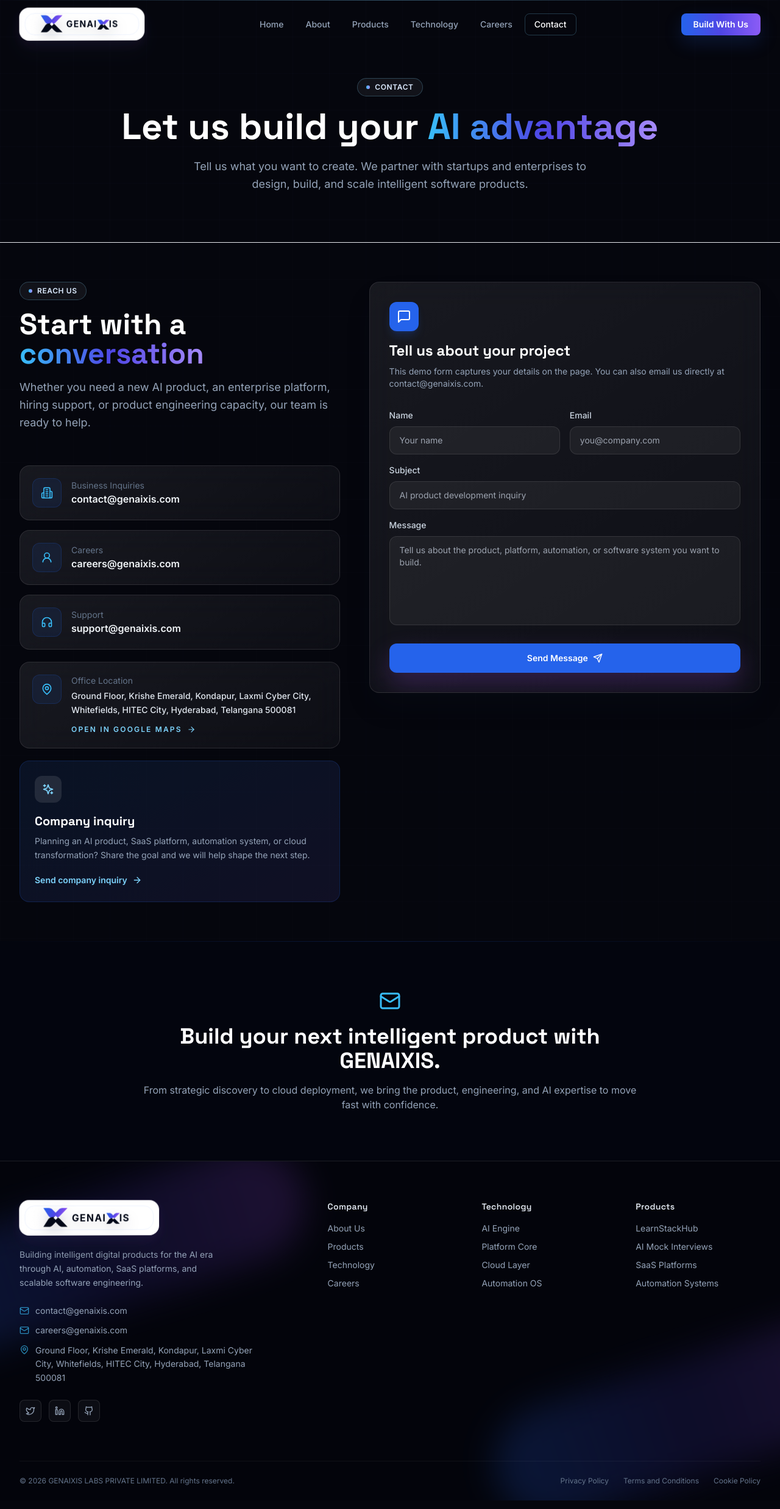
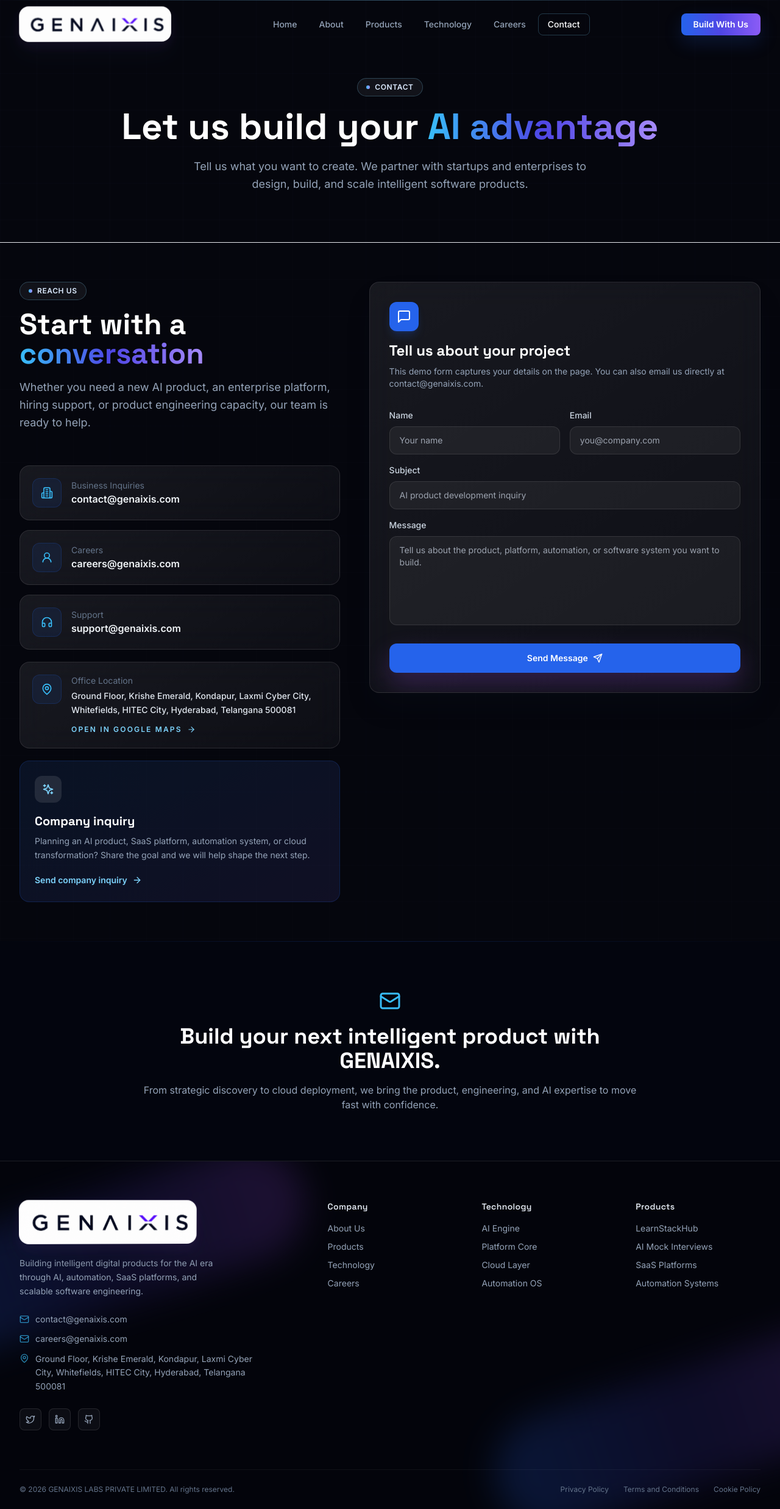
Before and after one commit to Dattakumar369/genaixis, a React (Vite) app: page /contact in a window 1280 px wide. Shown: the whole page at 61% size. Built offline with nearby package versions, Linux system fonts and the light colour scheme.

Commit message:
Use PNG logo asset

```diff
--- a/index.html
+++ b/index.html
@@ -17,11 +17,11 @@
     <meta property="og:type" content="website" />
     <meta property="og:url" content="https://genaixis.com/" />
     <meta property="og:site_name" content="GENAIXIS LABS" />
-    <meta property="og:image" content="https://genaixis.com/genaixis-wordmark.svg" />
+    <meta property="og:image" content="https://genaixis.com/genaixis.png" />
     <meta name="twitter:card" content="summary_large_image" />
     <meta name="twitter:title" content="GENAIXIS LABS PRIVATE LIMITED | AI Product Engineering Company" />
     <meta name="twitter:description" content="AI products, SaaS platforms, automation systems, enterprise software, cloud solutions, and LearnStackHub." />
-    <meta name="twitter:image" content="https://genaixis.com/genaixis-wordmark.svg" />
+    <meta name="twitter:image" content="https://genaixis.com/genaixis.png" />
     <link rel="preconnect" href="https://fonts.googleapis.com" />
     <link rel="preconnect" href="https://fonts.gstatic.com" crossorigin />
     <link href="https://fonts.googleapis.com/css2?family=Inter:wght@300;400;500;600;700;800;900&family=Space+Grotesk:wght@300;400;500;600;700&display=swap" rel="stylesheet" />
@@ -56,7 +56,7 @@
           "LearnStackHub"
         ],
         "url": "https://genaixis.com/",
-        "logo": "https://genaixis.com/genaixis-wordmark.svg",
+        "logo": "https://genaixis.com/genaixis.png",
         "email": "contact@genaixis.com",
         "address": {
           "@type": "PostalAddress",
--- a/src/components/Footer.tsx
+++ b/src/components/Footer.tsx
@@ -37,8 +37,8 @@
         <div className="py-16 grid grid-cols-1 lg:grid-cols-5 gap-12">
           {/* Brand */}
           <div className="lg:col-span-2">
-            <Link to="/" className="brand-logo-card mb-5 inline-flex items-center rounded-2xl border border-white/80 bg-white px-3 py-2 shadow-lg shadow-brand-950/20">
-              <img src="/genaixis-wordmark.svg?v=20260601-logo-spacing" alt="GENAIXIS" className="brand-logo-motion h-9 w-[174px] object-contain sm:h-10 sm:w-[204px]" />
+            <Link to="/" className="brand-logo-card mb-5 inline-flex h-[72px] w-[292px] items-center justify-center rounded-2xl border border-white/10 bg-white shadow-lg shadow-brand-950/20">
+              <img src="/genaixis.png?v=20260601-logo-png" alt="GENAIXIS" className="brand-logo-png h-full w-full" />
             </Link>
             <p className="text-slate-400 text-sm leading-relaxed mb-6 max-w-xs">
               Building intelligent digital products for the AI era through AI, automation, SaaS platforms, and scalable software engineering.
--- a/src/components/Navbar.tsx
+++ b/src/components/Navbar.tsx
@@ -38,8 +38,8 @@
       <nav className="max-w-7xl mx-auto px-4 sm:px-6 lg:px-8">
         <div className="flex h-16 items-center justify-between md:h-20">
           {/* Logo */}
-          <Link to="/" className="brand-logo-card group flex items-center rounded-2xl border border-white/80 bg-white px-3 py-2 shadow-lg shadow-brand-950/20">
-            <img src="/genaixis-wordmark.svg?v=20260601-logo-spacing" alt="GENAIXIS" className="brand-logo-motion h-8 w-[154px] object-contain sm:h-9 sm:w-[180px]" />
+          <Link to="/" className="brand-logo-card group flex h-[58px] w-[220px] items-center justify-center rounded-2xl border border-white/10 bg-white shadow-lg shadow-brand-950/20 sm:w-[250px]">
+            <img src="/genaixis.png?v=20260601-logo-png" alt="GENAIXIS" className="brand-logo-png h-full w-full" />
           </Link>
 
           {/* Desktop Nav */}
--- a/src/index.css
+++ b/src/index.css
@@ -204,7 +204,7 @@
   0%, 100% {
     transform: perspective(900px) rotateX(0deg) rotateY(0deg) translateY(0);
     box-shadow:
-      0 16px 32px rgba(15, 23, 42, 0.24),
+      0 18px 34px rgba(15, 23, 42, 0.28),
       0 0 0 rgba(79, 70, 229, 0);
   }
   35% {
@@ -422,6 +422,13 @@
   will-change: transform, filter;
 }
 
+.brand-logo-png {
+  display: block;
+  object-fit: cover;
+  object-position: center;
+  transform-origin: center;
+}
+
 .reveal-soft {
   animation: soft-reveal 0.8s ease both;
 }
```
Also changed, not shown: public/genaixis.png (added).
